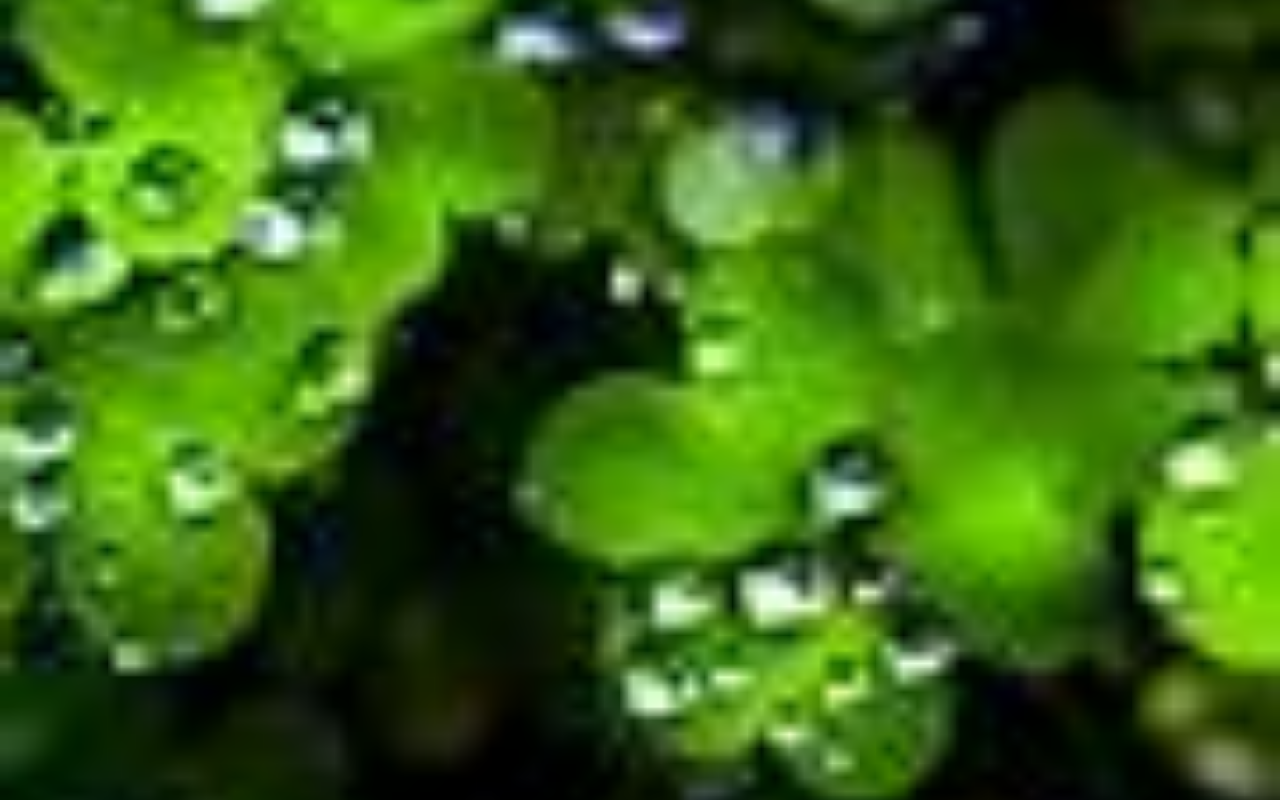
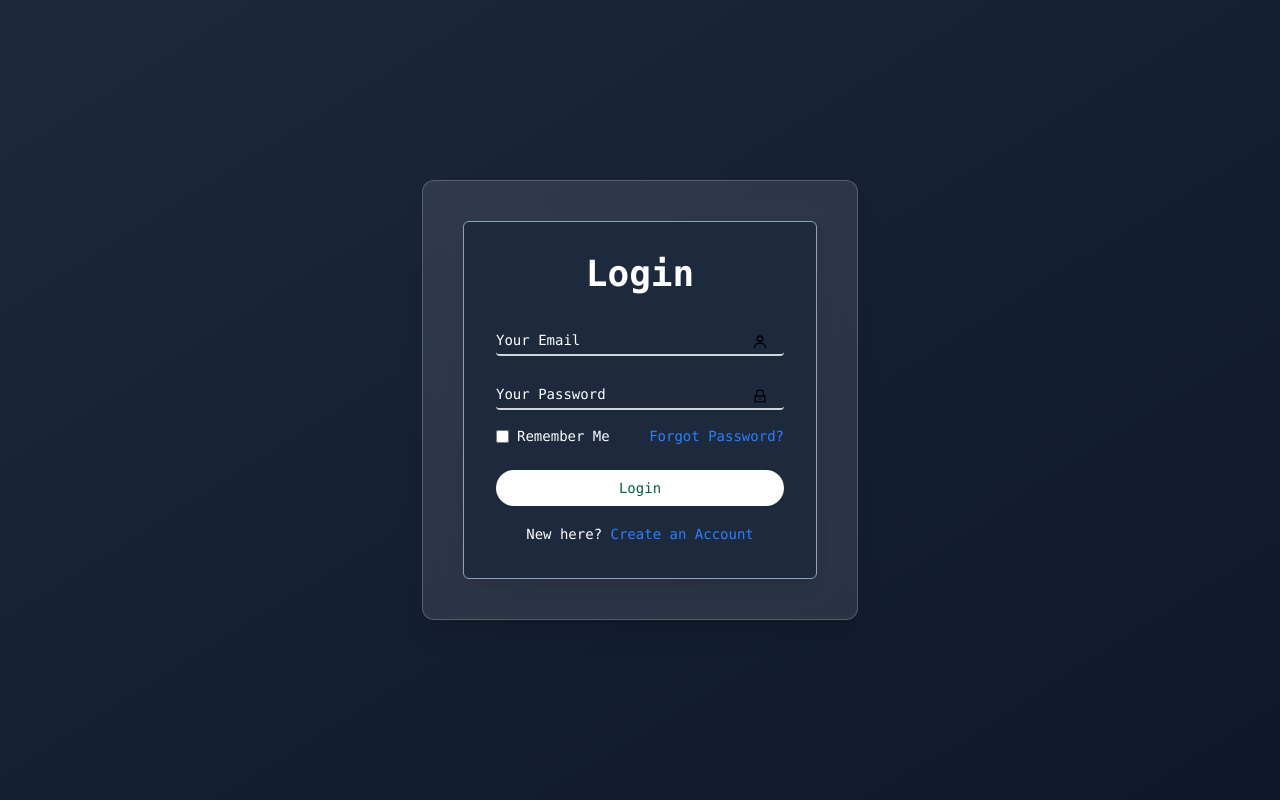
Before and after one commit to BouzirJawad/Blog-website, a React (Vite) app in the folder frontend/: page / in a window 1280 px wide. Before the commit this address had no page. Built offline with nearby package versions, Linux system fonts and the light colour scheme; the HTML template or start-up script is replaced by a standard one.

Commit message:
comments form created

```diff
--- a/frontend/src/App.jsx
+++ b/frontend/src/App.jsx
@@ -1,11 +1,14 @@
 import React from 'react';
-import Image from './assets/Image.jpeg';
 import Connect from './pages/Connect'
 
 export default function App() {
   return (
-    <div className="h-screen flex justify-center items-center bg-cover bg-center bg-no-repeat" style={{ backgroundImage: `url(${Image})` }}>
-        <Connect />
+    <div className="h-screen w-screen bg-gradient-to-br from-slate-800 to-slate-900 flex justify-center items-center">
+    <div className="backdrop-blur-md bg-white/10 border border-white/20 rounded-xl p-10 shadow-xl">
+      <Connect />
     </div>
+  </div>
+
+
   );
 }
--- /dev/null
+++ b/frontend/src/components/CommentForm.jsx
@@ -0,0 +1,18 @@
+const ComentForm = ({ articleId, onAdd }) => {
+    const [author, setAuthor] = useState('');
+    const [content, setContent] = useState('');
+    const handleSubmit = (e) => {
+        e.preventDefault();
+        if (!author || !content) return;
+        onAdd({ articleId, author, content, createdAt: new Date().toISOString() });
+        setAuthor('');
+        setContent('');
+    };
+    return (
+        <form onSubmit={handleSubmit}>
+            <input value={author} onChange={(e) => setAuthor(e.target.value)} placeholder="Nom" />
+            <textarea value={content} onChange={(e) => setContent(e.target.value)} placeholder="Commentaire..." />
+            <button type="submit">Ajouter</button>
+        </form>
+    );
+};
--- a/frontend/src/pages/Connect.jsx
+++ b/frontend/src/pages/Connect.jsx
@@ -5,7 +5,7 @@ import Register from '../components/Register';
 function Connect() {
   return (
     <Routes>
-      <Route path="/login" element={<Login />} />
+      <Route path="/" element={<Login />} />
       <Route path="/register" element={<Register />} />
     </Routes>
   );
--- /dev/null
+++ b/frontend/src/server/commentService.js
@@ -0,0 +1,21 @@
+import axios from "axios";
+
+const BASE_URL = "http://localhost:7460/comments";
+
+export const getCommentsByArticle = async (articleId) => {
+    const res = await axios.get(`${BASE_URL}?articleId=${articleId}`);
+    return res.data;
+};
+
+export const addComment = async (commentData) => {
+    const res = await axios.post(BASE_URL, commentData);
+    return res.data;
+};
+
+export const deleteComment = async (id) => {
+    await axios.delete(`${BASE_URL}/${id}`);
+};
+
+export const updateComment = async (id, updatedData) => {
+    const res = await axios.put(`${BASE_URL}/${id}`, updatedData);
+};
```
Also changed, not shown: frontend/src/components/CommentSection.jsx (added).
